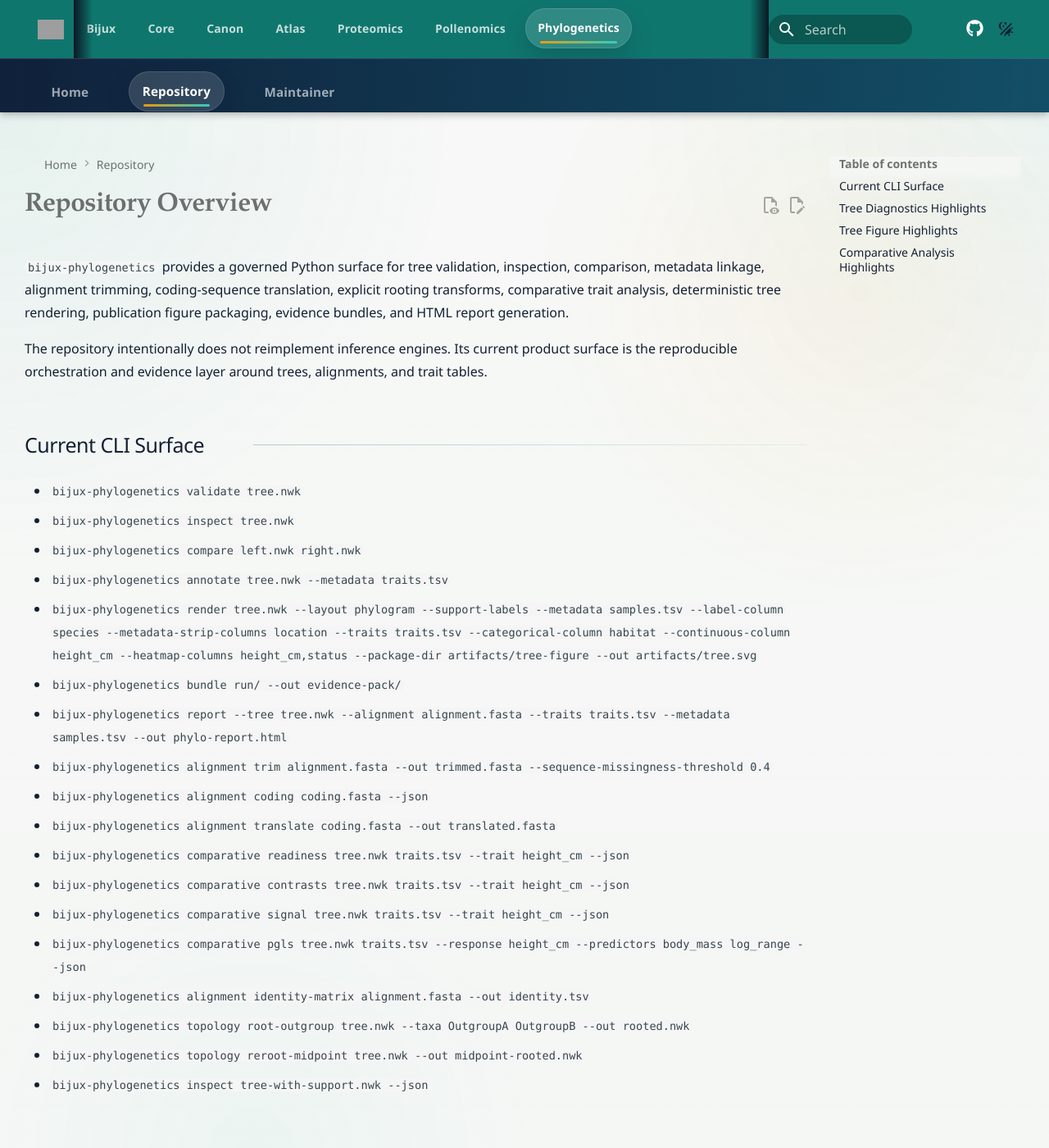
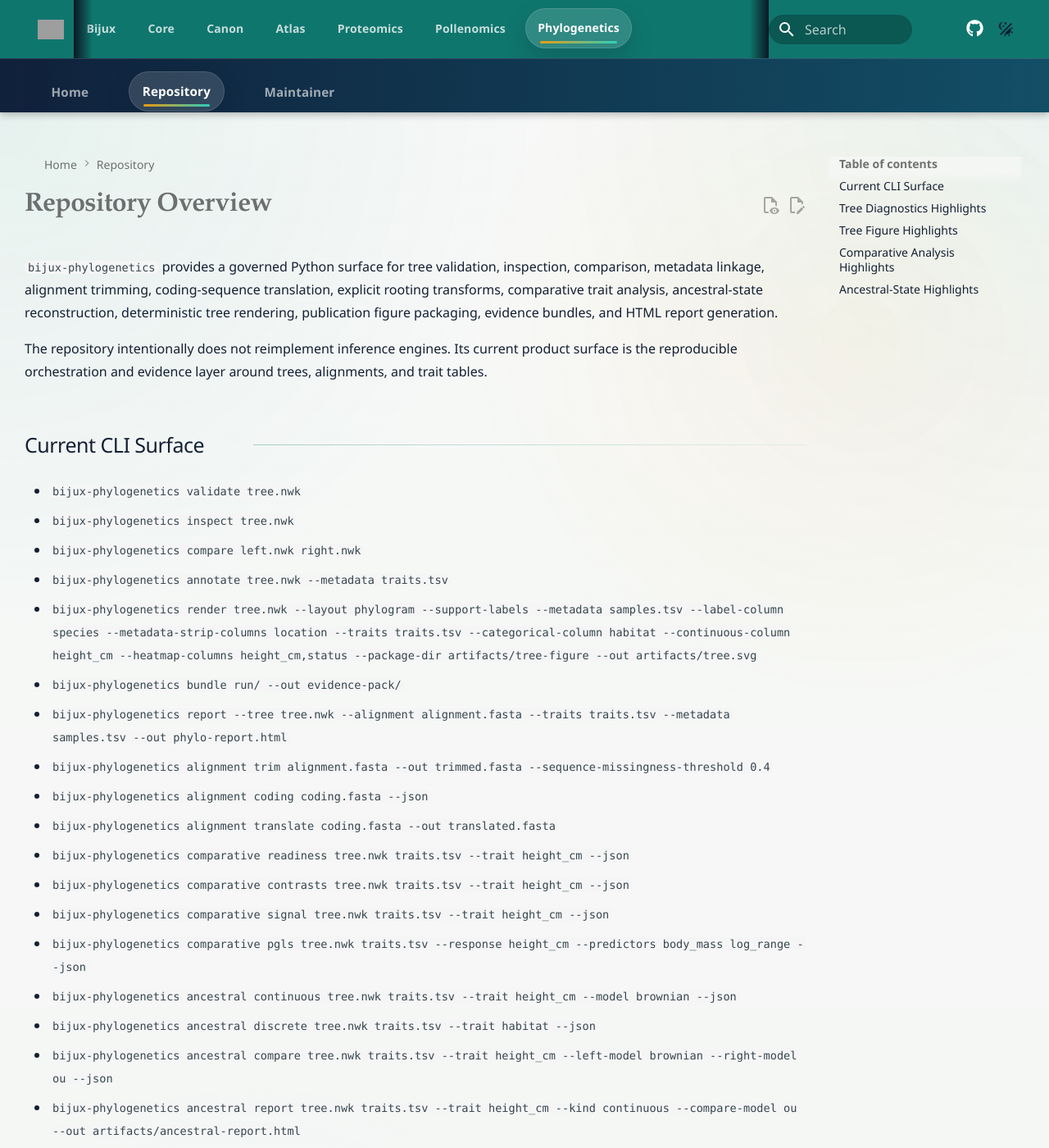
Before and after one commit to bijux/bijux-phylogenetics, an MkDocs documentation site: the page built from docs/01-bijux-phylogenetics/index.md, in a window 1280 px wide and 1400 px high. Shown: the whole window at 82% size. Built offline with MkDocs 1.6.1 and Material for MkDocs 9.7.7, drawn with Linux system fonts in a browser that asks for light colours; comment, search, counter and statistics services are not loaded; some of the changed text lies outside the part shown; grey boxes are pictures that could not be loaded.

Commit message:
docs(site): add ancestral reconstruction overview

```diff
--- a/docs/01-bijux-phylogenetics/index.md
+++ b/docs/01-bijux-phylogenetics/index.md
@@ -12,8 +12,8 @@ last_reviewed: 2026-04-29
 `bijux-phylogenetics` provides a governed Python surface for tree validation,
 inspection, comparison, metadata linkage, alignment trimming, coding-sequence
 translation, explicit rooting transforms, comparative trait analysis,
-deterministic tree rendering, publication figure packaging, evidence bundles,
-and HTML report generation.
+ancestral-state reconstruction, deterministic tree rendering, publication
+figure packaging, evidence bundles, and HTML report generation.
 
 The repository intentionally does not reimplement inference engines. Its
 current product surface is the reproducible orchestration and evidence layer
@@ -35,6 +35,10 @@ around trees, alignments, and trait tables.
 - `bijux-phylogenetics comparative contrasts tree.nwk traits.tsv --trait height_cm --json`
 - `bijux-phylogenetics comparative signal tree.nwk traits.tsv --trait height_cm --json`
 - `bijux-phylogenetics comparative pgls tree.nwk traits.tsv --response height_cm --predictors body_mass log_range --json`
+- `bijux-phylogenetics ancestral continuous tree.nwk traits.tsv --trait height_cm --model brownian --json`
+- `bijux-phylogenetics ancestral discrete tree.nwk traits.tsv --trait habitat --json`
+- `bijux-phylogenetics ancestral compare tree.nwk traits.tsv --trait height_cm --left-model brownian --right-model ou --json`
+- `bijux-phylogenetics ancestral report tree.nwk traits.tsv --trait height_cm --kind continuous --compare-model ou --out artifacts/ancestral-report.html`
 - `bijux-phylogenetics alignment identity-matrix alignment.fasta --out identity.tsv`
 - `bijux-phylogenetics topology root-outgroup tree.nwk --taxa OutgroupA OutgroupB --out rooted.nwk`
 - `bijux-phylogenetics topology reroot-midpoint tree.nwk --out midpoint-rooted.nwk`
@@ -64,3 +68,10 @@ around trees, alignments, and trait tables.
 - phylogenetic independent contrasts are available as one deterministic internal-node table per trait
 - trait signal can be summarized with Blomberg's K, Pagel's lambda, and a permutation-based significance surface
 - phylogenetic generalized least-squares accepts one or more numeric predictors and rejects categorical predictors or branch-length-incomplete trees explicitly
+
+## Ancestral-State Highlights
+
+- continuous ancestral-state reconstruction supports Brownian and OU-style trait models over a rooted pruned analysis tree
+- discrete ancestral-state reconstruction supports Fitch parsimony with explicit ambiguous state sets and node-level probability summaries
+- uncertainty is surfaced directly through continuous confidence intervals and discrete state-probability tables instead of hidden heuristics
+- ancestral trees can be rendered with internal-node labels, exported as deterministic tables, compared across supported continuous models, and bundled into standalone HTML reports
```
Also changed, not shown: README.md (+10 -4 lines).
